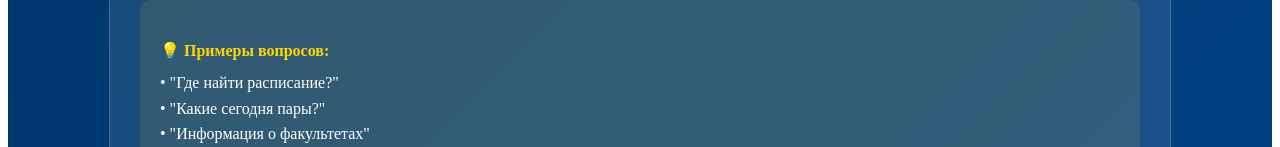
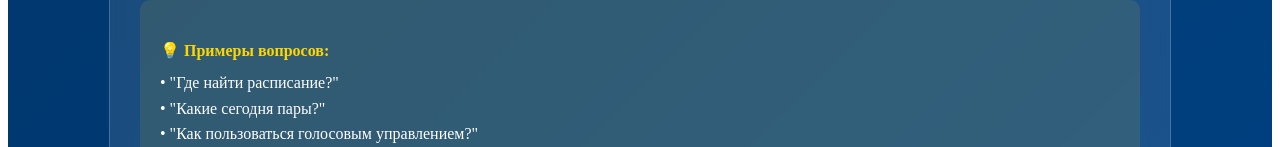
Before and after one commit to khadzhimurad2007-spec/UniVoice, a React (Vite) app: page /#/chatgpt in a window 1280 px wide. Shown: the part 805-952 px from the top of the page. Built offline with nearby package versions, Linux system fonts and the light colour scheme; no server answers.

Commit message:
дизайн сделан

```diff
--- a/src/pages/Chat.jsx
+++ b/src/pages/Chat.jsx
@@ -158,7 +158,7 @@ export default function ChatPage() {
                     <div style={{color: 'white', lineHeight: '1.6'}}>
                         • "Где найти расписание?"<br/>
                         • "Какие сегодня пары?"<br/>
-                        • "Информация о факультетах"<br/>
+
                         • "Как пользоваться голосовым управлением?"
                     </div>
                 </div>
```
